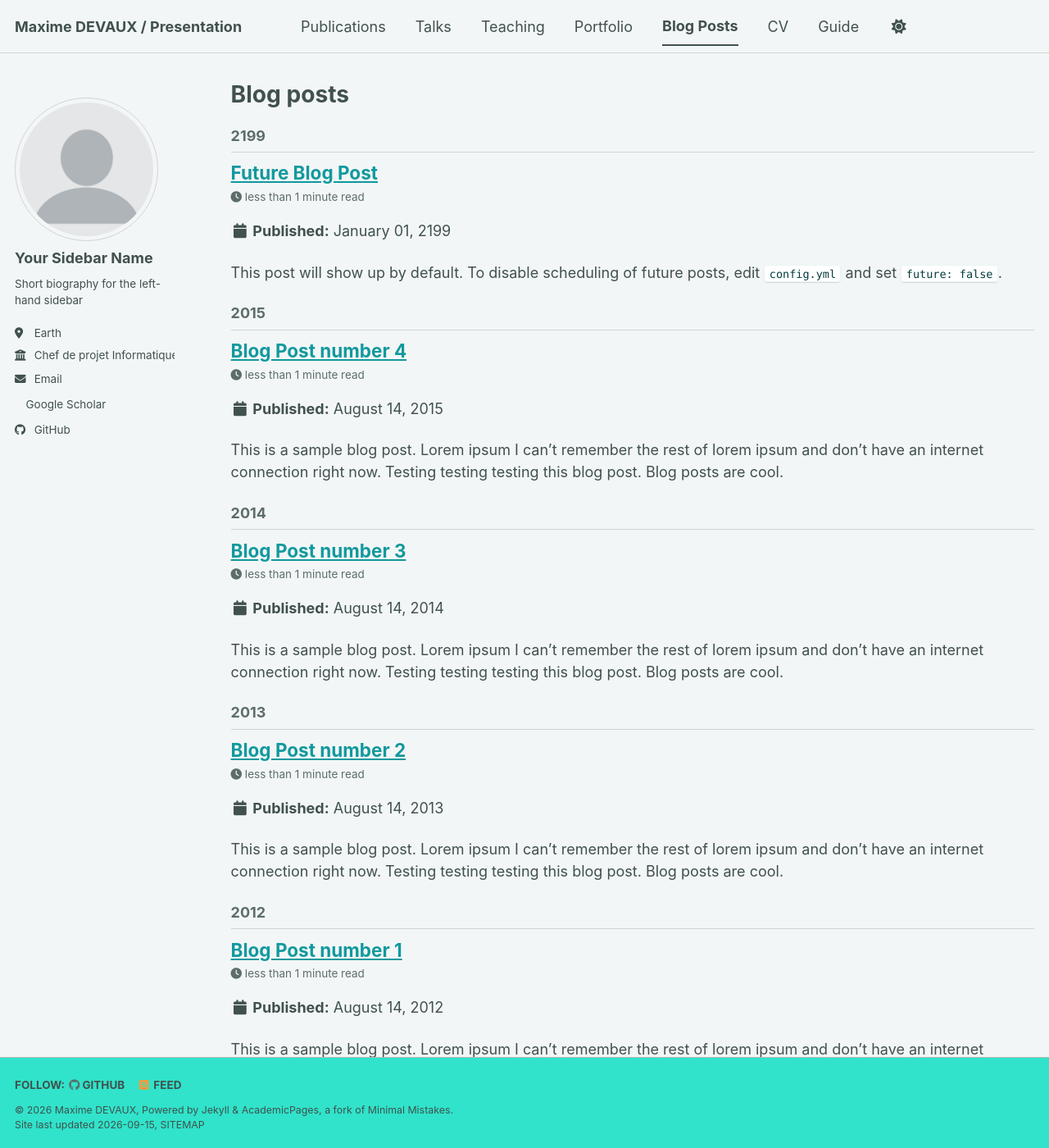
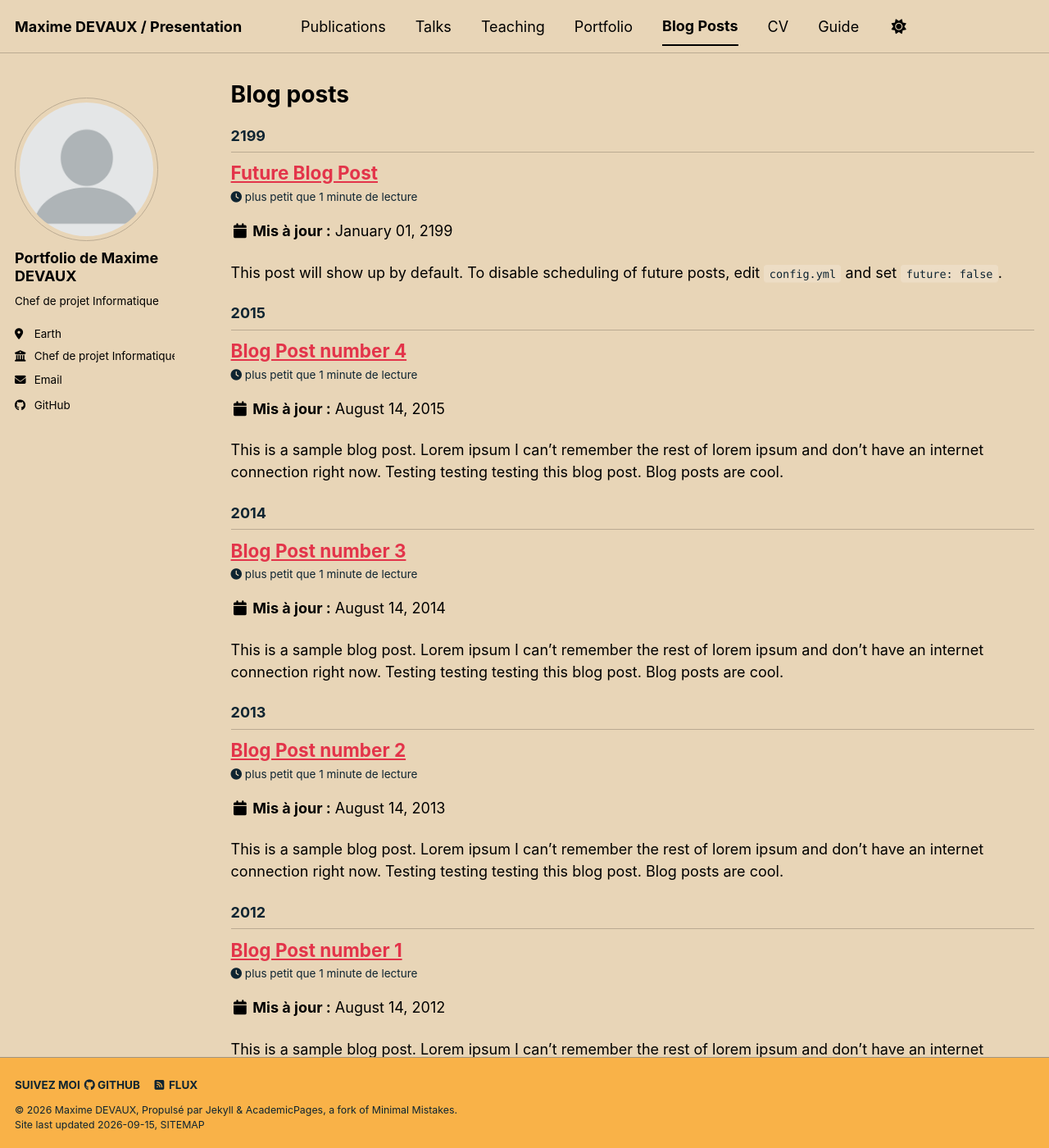
Before and after one commit to maximedevaux/maximedevaux.github.io, a Jekyll site: the page built from _pages/year-archive.html, in a window 1280 px wide and 1400 px high. Shown: the whole window at 82% size. Built offline with Jekyll 4.4.1, drawn with Linux system fonts in a browser that asks for light colours; a style sheet for code colours, icons or effects is not loaded.

Commit message:
Update _config.yml

```diff
--- a/_config.yml
+++ b/_config.yml
@@ -7,8 +7,8 @@
 # server process.
 
 # Basic Site Settings
-locale                   : "en-US"
-site_theme               : "mint" # The available themes options are "default", "air", "sunrise", "mint", "dirt" and "contrast"
+locale                   : "fr-FR"
+site_theme               : "sunrise" # The available themes options are "default", "air", "sunrise", "mint", "dirt" and "contrast"
 title                    : "Maxime DEVAUX / Presentation"
 title_separator          : "-"
 name                     : &name "Maxime DEVAUX"
@@ -24,9 +24,9 @@
 author:
   # Biographic information
   avatar           : "profile.png"
-  name             : "Your Sidebar Name"
+  name             : "Portfolio de Maxime DEVAUX"
   pronouns         : # example: "he"
-  bio              : "Short biography for the left-hand sidebar"
+  bio              : "Chef de projet Informatique"
   location         : "Earth"
   employer         : "Chef de projet Informatique"
   uri              : # URL
@@ -35,7 +35,7 @@
   # Academic websites
   academia         : # URL
   arxiv            : # URL - Update with the correct link to your profile
-  googlescholar    : "https://scholar.google.com/citations?user=PS_CX0AAAAAJ"
+  googlescholar    : # URL
   inspire-hep      : # URL
   impactstory      : # URL
   orcid            : # URL
@@ -66,7 +66,7 @@
   keybase          : # Username
   instagram        : # Username
   lastfm           : # Username
-  linkedin         : # maximedevaux
+  linkedin         : # "maximedevaux"
   mastodon         : # URL
   medium           : # URL
   pinterest        : # Username
```
